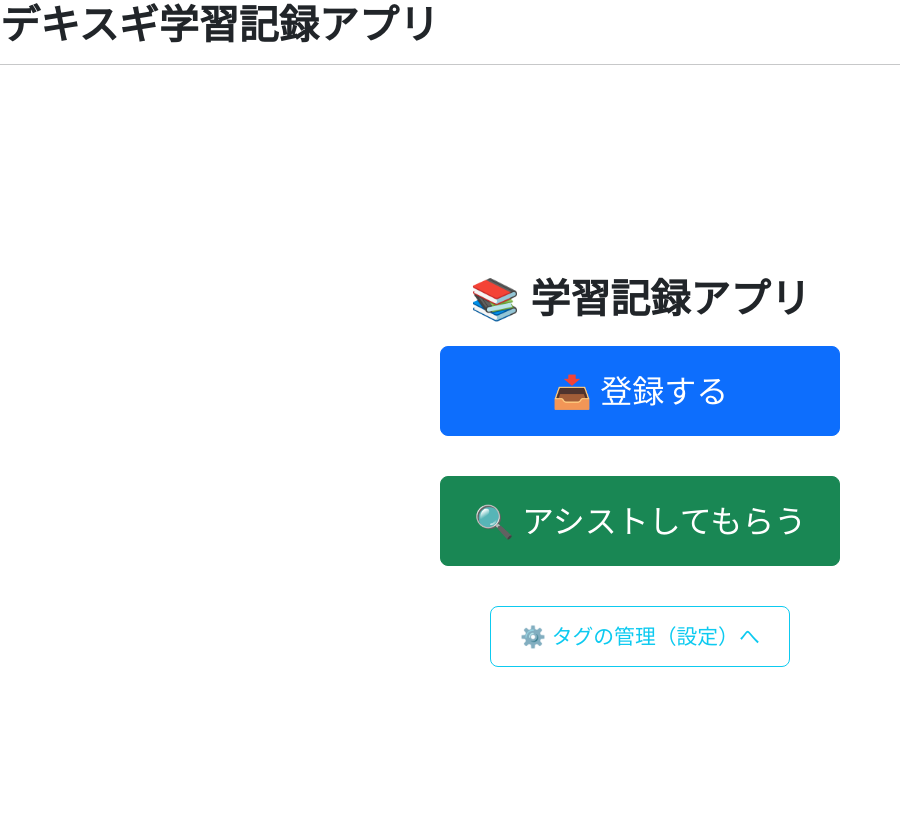
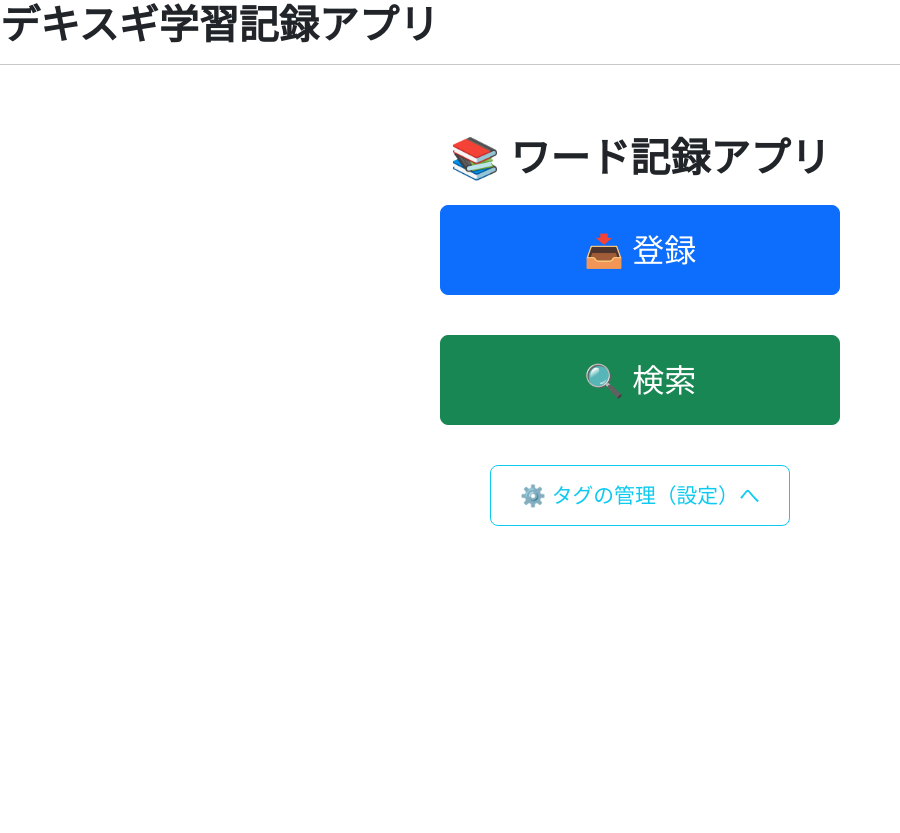
Before and after one commit to beetle-oshiro/study, a Flask app: page / in a window 1280 px wide. Shown: the whole page, without its empty margins (0-900 px from the left). After the commit the page ends 526 px from the top, so only its background shows below. Run offline with Flask 3, Linux system fonts and the light colour scheme.

```diff
--- a/static/style.css
+++ b/static/style.css
@@ -120,7 +120,7 @@ h1 {
 
 /* container に .home がついているときだけ中央寄せ（スマホ意識） */
 .container.home {
-    min-height: 90vh;
+    /* min-height: 90vh; */
     /* 画面の9割使って上下中央へ */
     display: flex;
     flex-direction: column;
--- a/templates/home.html
+++ b/templates/home.html
@@ -4,14 +4,14 @@
 
 {% block content %}
 <div class="container home mt-5 text-center">
-    <h1 class="mb-4">📚 学習記録アプリ</h1>
+    <h1 class="mb-4">📚 ワード記録アプリ</h1>
 
     <div class="home-buttons">
         <!-- 登録画面へのボタン -->
-        <a href="/register" class="btn btn-primary btn-lg mb-3">📥 登録する</a><br>
+        <a href="/register" class="btn btn-primary btn-lg mb-3">📥 登録</a><br>
 
         <!-- アシスト画面へのボタン -->
-        <a href="/assist" class="btn btn-success btn-lg mb-3">🔍 アシストしてもらう</a><br>
+        <a href="/assist" class="btn btn-success btn-lg mb-3">🔍 検索</a><br>
 
         <!-- 設定画面へのボタン -->
         <a href="/settings" class="btn btn-outline-info btn-lg">⚙️ タグの管理（設定）へ</a>
```
